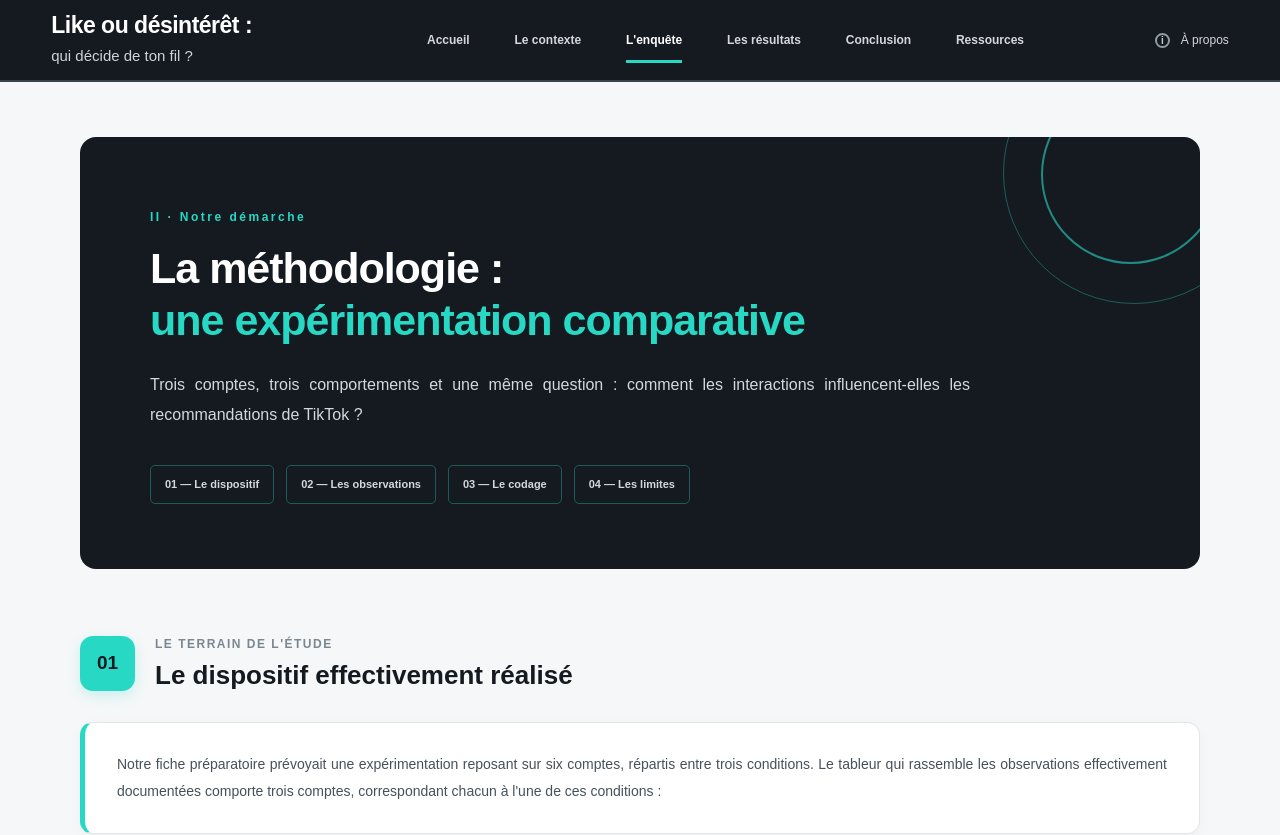
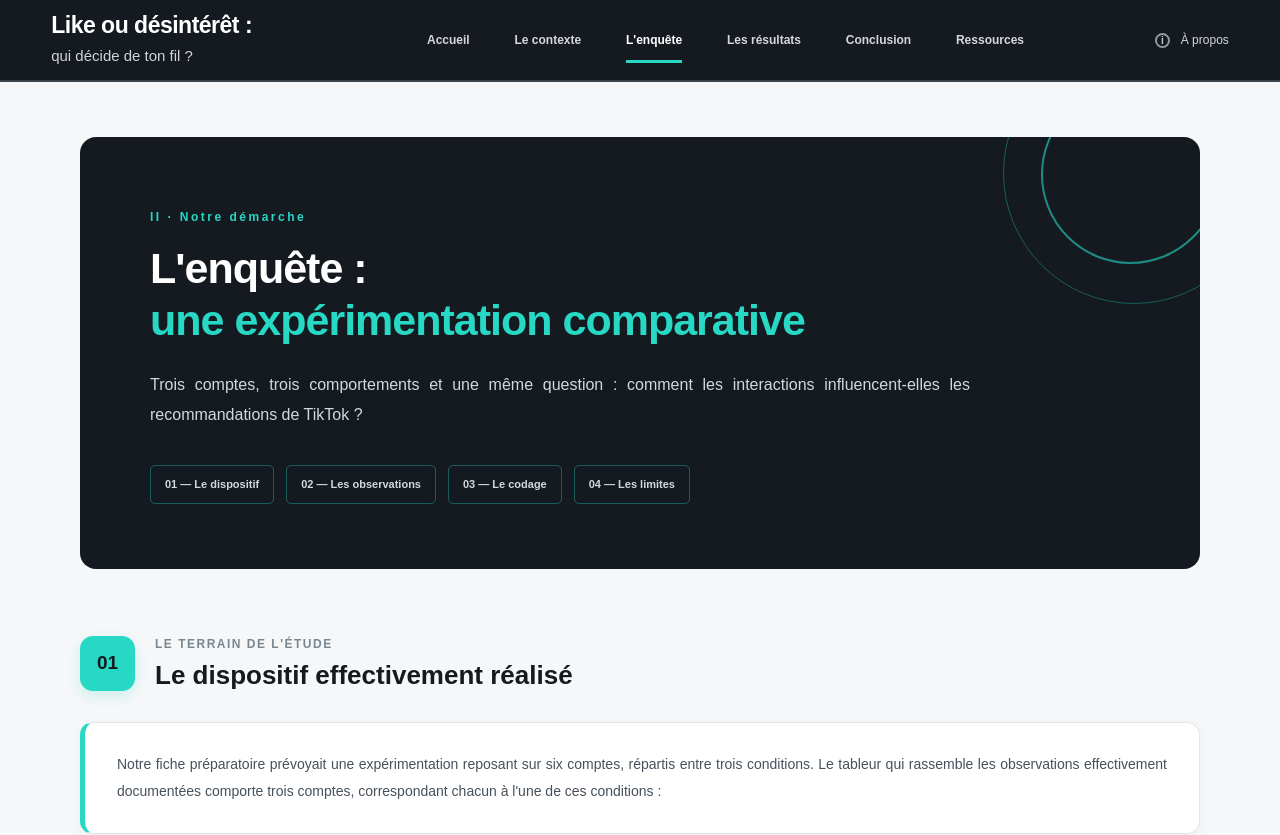
Before and after one commit to marccerneau-ai/Derriere-le-Fil, a plain HTML site: page L'enquête.html in a window 1280 px wide. Shown: the top 835 px of the page. Drawn offline with Linux system fonts and the light colour scheme.

Commit message:
Update L'enquête.html

```diff
--- a/L'enquête.html
+++ b/L'enquête.html
@@ -35,7 +35,7 @@
 
   <section class="hero">
     <div class="hero-label">II · Notre démarche</div>
-    <h1>La méthodologie :<br><span>une expérimentation comparative</span></h1>
+    <h1>L'enquête :<br><span>une expérimentation comparative</span></h1>
     <p class="hero-intro">
       Trois comptes, trois comportements et une même question :
       comment les interactions influencent-elles les recommandations de TikTok ?
```
